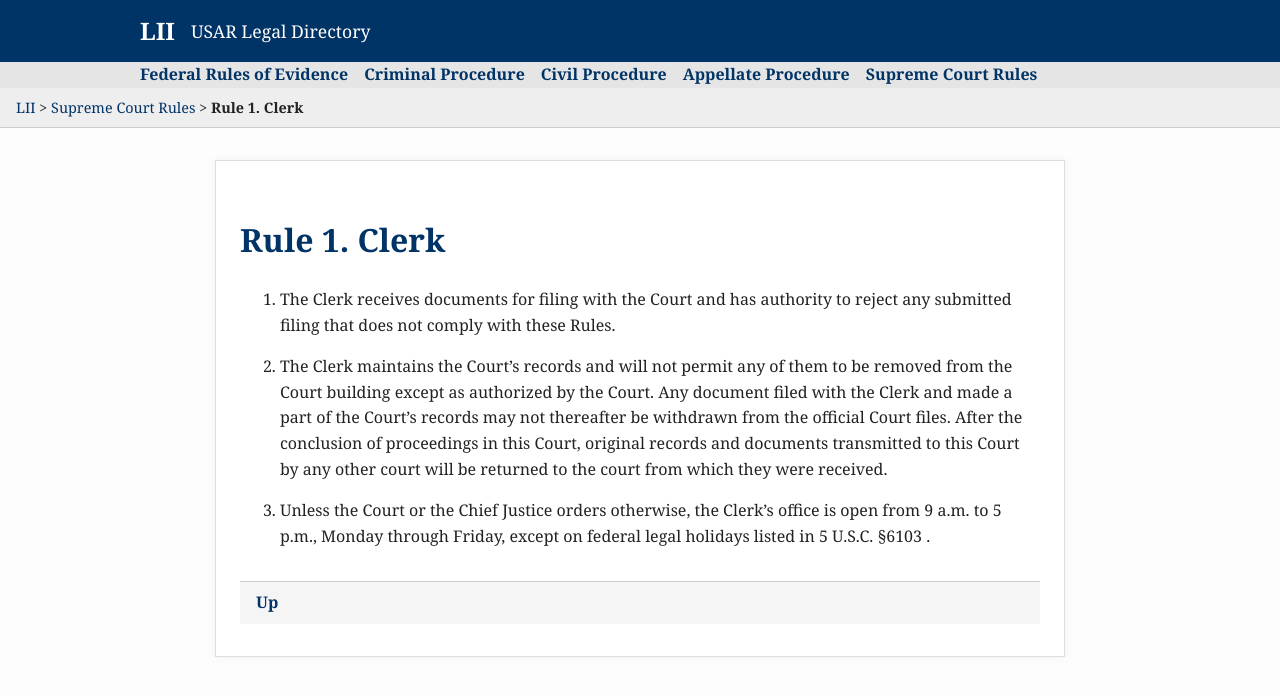
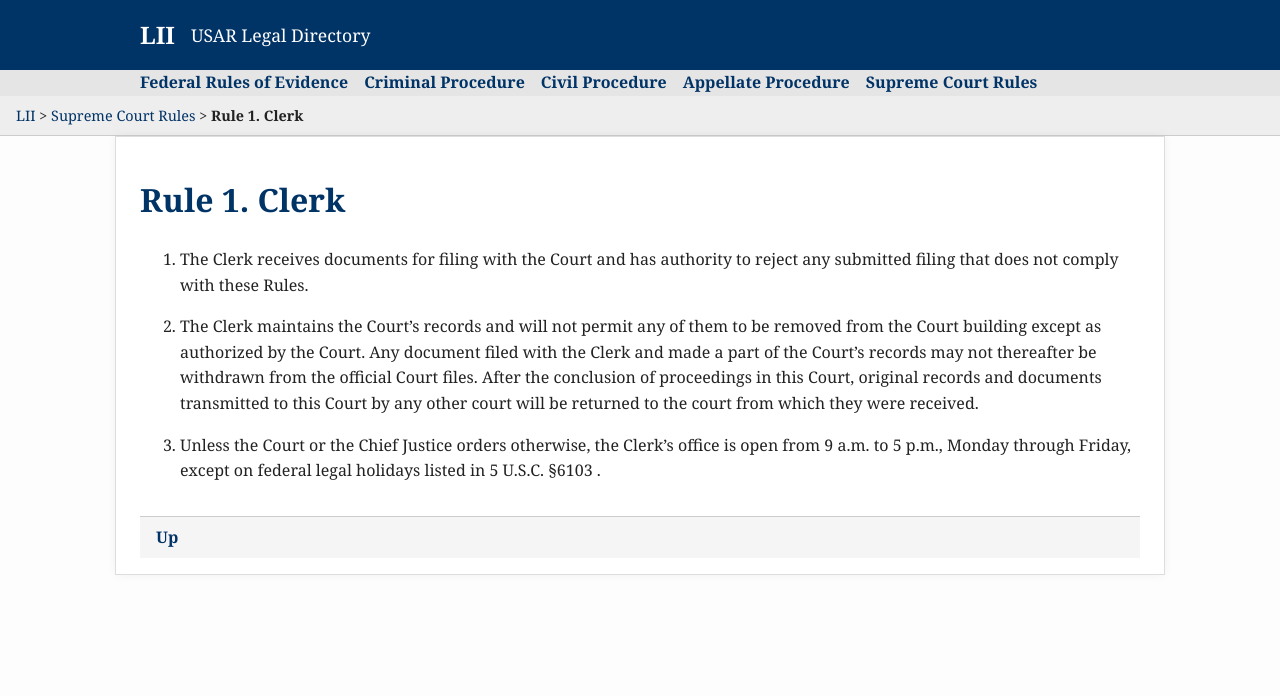
Before and after one commit to usarscotus/legal-directory, a Jekyll site: the page built from supct/rule_1.md, in a window 1280 px wide. Shown: the top 696 px of the page. Built offline with Jekyll 4.4.1, drawn with Linux system fonts in a browser that asks for light colours.

Commit message:
Update style.css

```diff
--- a/assets/style.css
+++ b/assets/style.css
@@ -27,10 +27,11 @@ main {
   background-color: #e5e5e5;
 }
 
-.header-container {
+.header-container,
+.content-container {
   max-width: 1000px;
   margin: 0 auto;
-  padding: 0.75rem 1rem;
+  padding: 1rem 1.5rem;
 }
 
 #cornell-topbar {
@@ -134,9 +135,6 @@ html {
 }
 
 .content-container {
-  max-width: 800px;
-  margin: 2rem auto;
-  padding: 2rem 1.5rem;
   background: #fff;
   box-shadow: 0 0 10px rgba(0, 0, 0, 0.05);
   border: 1px solid #ddd;
```
